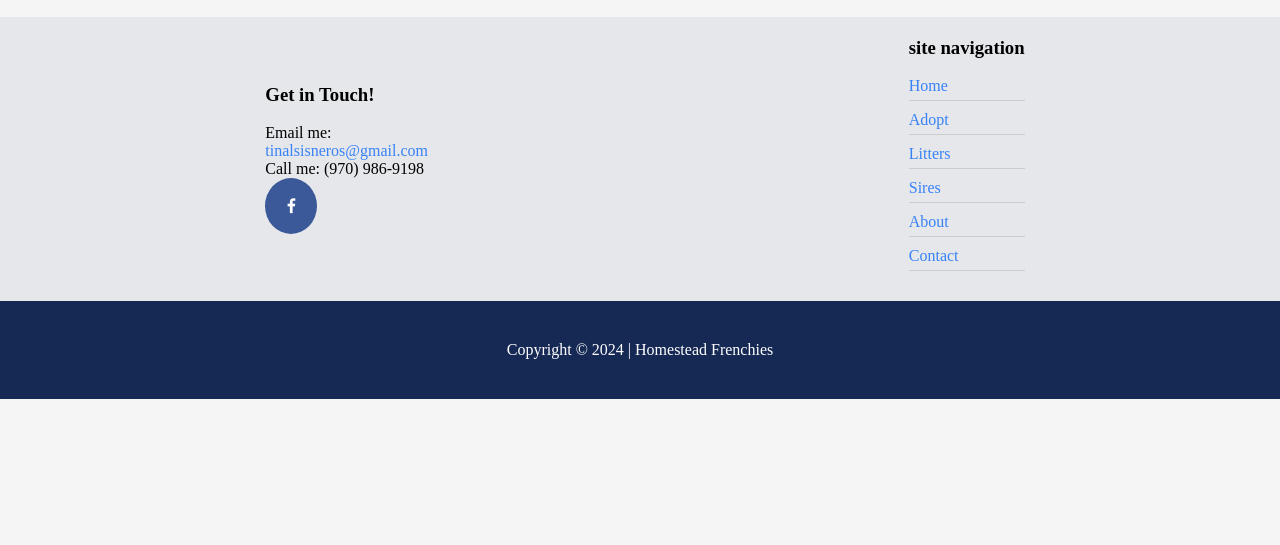
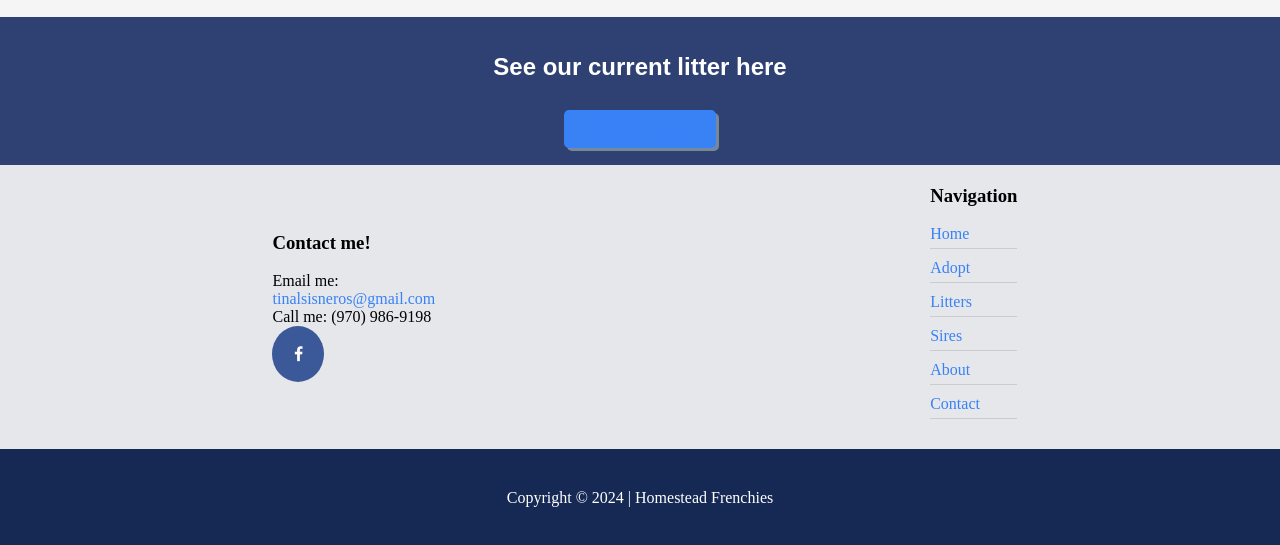
Before and after one commit to ToasterExpress/Homestead-Frenchies, a plain HTML site: page index.html in a window 1280 px wide. Shown: the part 2226-2771 px from the top of the page. Before the commit the page ends 2625 px from the top, so only its background shows below. Drawn offline with Linux system fonts and the light colour scheme; a web font is replaced by a local one.

Commit message:
created a new button

```diff
--- a/index.html
+++ b/index.html
@@ -101,14 +101,18 @@
       allow="accelerometer; autoplay; clipboard-write; encrypted-media; gyroscope; picture-in-picture; web-share"
       referrerpolicy="strict-origin-when-cross-origin" allowfullscreen></iframe></c>
   </div>
+  <div class="litters-bar">
+    <h2 class="litters-h2">See our current litter here</h2>
+    <button class="litters-btn"><a href="./lineage.html">Frenchie Litter</a></button>
+  </div>
   <div class="contact-container">
-    <div class="getInTouch"><h3>Get in Touch!</h3><br>
+    <div class="getInTouch"><h3>Contact me!</h3><br>
       Email me: <a href="mailto:tinalsisneros@gmail.com">tinalsisneros@gmail.com</a>
       Call me: (970) 986-9198
       <a href="https://www.facebook.com/tina.sisneros.3" class="fa fa-facebook" id="getInTouch"></a>
     </div>
     <div ul class="navbottom"><h3>
-      site navigation</h2><br>
+      Navigation</h2><br>
       <li><a class="navbottom" href="./index.html">Home</a></li>
       <li><a class="navbottom" href="./adopt.html">Adopt</a></li>
       <li><a class="navbottom" href="./lineage.html">Litters</a></li>
--- a/styles/style.css
+++ b/styles/style.css
@@ -449,3 +449,31 @@ h2 {
   border-bottom: 1px solid #ccc;
   padding-bottom: 5px;
 }
+
+.litters-bar {
+  background-color: #2E4172;
+  font-family: Arial, sans-serif;
+  color: white;
+  text-align: center;
+  padding: 20px;
+}
+
+.litters-h2 {
+  font-size: 24px;
+  margin-bottom: 10px;
+  background-color: #2E4172;
+}
+
+.litters-btn {
+  background-color: #3882f6;
+  color: #fff;
+  font-weight: bold;
+  font-family: Arial, sans-serif;
+  border: none;
+  padding: 10px 20px;
+  cursor: pointer;
+  font-size: 16px;
+  border-radius: 5px;
+  transform: translateY(3px);
+  box-shadow: 3px 3px lightslategrey
+}
```
